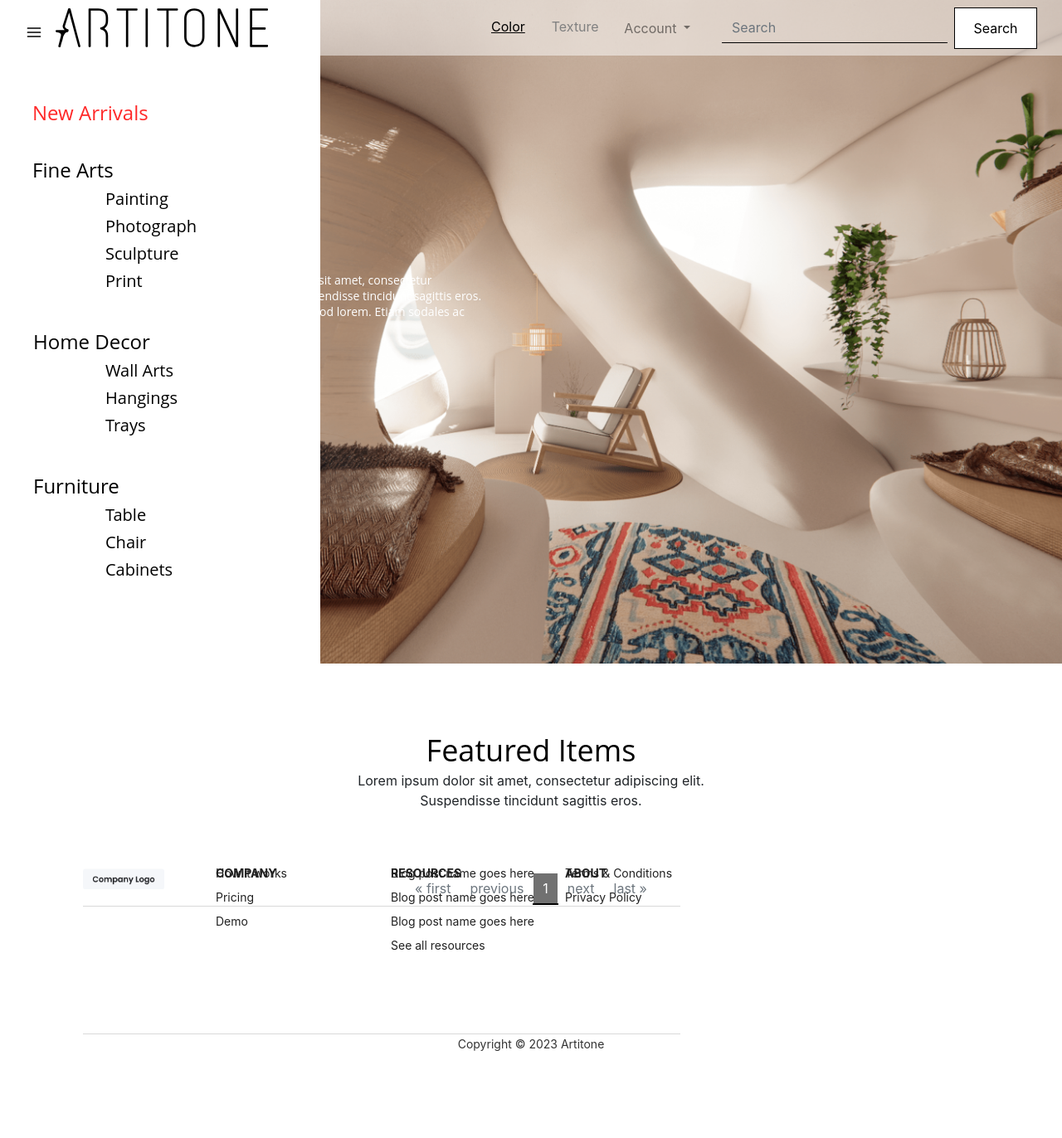
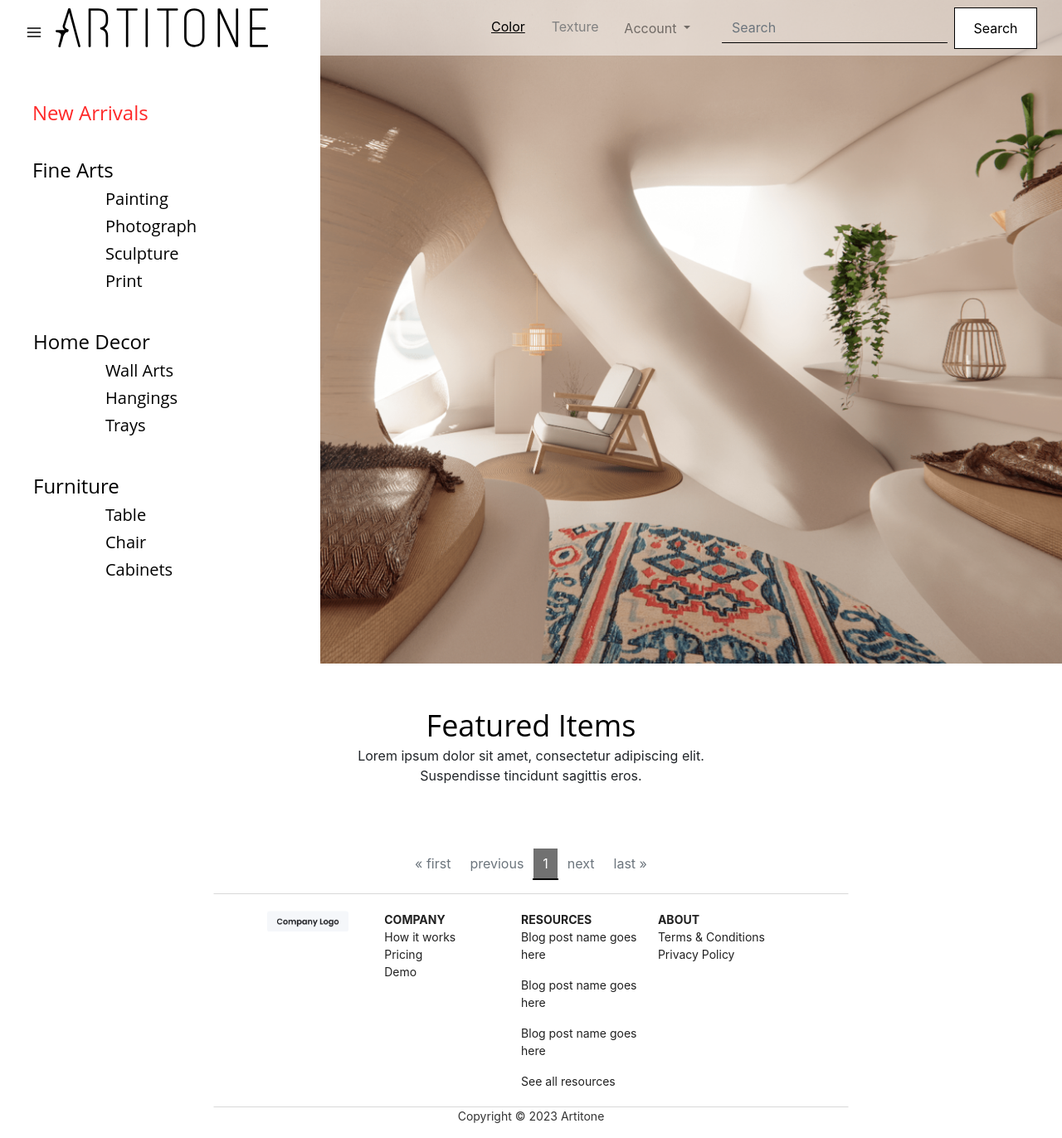
Before and after one commit to Artitone/ARTITONE, a Django app: page / in a window 1280 px wide; the page is wider, and only the part inside the window is pictured. Shown: that part at 83% size. Before the commit the page ends 1267 px from the top of that part, so only its background shows below. Run offline with Django 3.2, Linux system fonts and the light colour scheme; data comes from the database, SQL or seed files in the repository; data that the repository does not hold is empty; parts of the project's set-up code (start-up, migrations or seed data) failed here and were passed over; some libraries are stand-ins or nearby versions.

Commit message:
footer done, button done, text done, more responsive edit

```diff
--- a/artitone/static/css/style.css
+++ b/artitone/static/css/style.css
@@ -1,15 +1,17 @@
 .menu {
     background-color: #ffffff;
+    display: flex;
     flex-direction: row;
     justify-content: center;
-    height: 100vh;           /* 100% of the viewport height */
-    width: 100vw;            /* 100% of the viewport width */
 }
 
 .menu .div {
     background-color: #ffffff;
     width: 100%;
     position: relative;
+    display: flex;
+    flex-direction: column;
+    justify-content: center;
 }
 
 .menu .overlap-group {
@@ -410,19 +393,19 @@
 }
 
 .menu .container {
-    display: flex;          /* Use Flexbox */
+    display: flex; /* Use Flexbox */
     position: relative;
-    top: 80px;
     max-width: inherit;
+    margin-top: 50px;
     flex-direction: column; /* Stack the children vertically */
-    align-items: center;    /* Center children horizontally */
+    align-items: center; /* Center children horizontally */
     justify-content: flex-start; /* Align children to the top */
 }
 
 .menu .section-title {
     display: flex;
-    flex-direction: column;  /* Stack the children vertically */
-    align-items: center;     /* Center children horizontally */
+    flex-direction: column; /* Stack the children vertically */
+    align-items: center; /* Center children horizontally */
 }
 
 .menu .text-wrapper-8 {
@@ -539,8 +522,18 @@
 
 .menu .footer {
     position: relative;
-    height:10%;
-    background-color: transparent;
+    padding: 20px;
+    display: flex;
+    justify-content: center;
+    align-items: start; /* To ensure they align at the top */
+    flex-wrap: wrap; /* Ensures the items wrap onto the next line on smaller screens */
+    font-family: Arial, sans-serif;
+}
+
+.menu .content-2 {
+    flex: 0.15;
+    box-sizing: border-box; /* Ensures padding is included in the element's total width */
+
 }
 
 .menu .column {
@@ -555,39 +548,12 @@
 }
 
 .menu .logo-2 {
-    position: absolute;
-    /* width: 141px; */
     height: 25px;
     top: 20px;
-    left: 100px;
     object-fit: cover;
 }
 
-.menu .small-columns {
-    position: absolute;
-    width: 600px;
-    height: 161px;
-    top: 0;
-    left: 260px;
-}
-
-.menu .content-wrapper {
-    position: absolute;
-    width: 179px;
-    height: 116px;
-    top: 16px;
-    left: 0;
-}
-
-.menu .content-2 {
-    position: relative;
-    height: 116px;
-}
-
 .menu .text-wrapper-12 {
-    position: absolute;
-    width: 179px;
-    top: -1px;
     left: 0;
     font-family: "Inter", Helvetica;
     font-weight: 700;
@@ -597,41 +563,8 @@
     line-height: 21px;
 }
 
-.menu .footer-links {
-    width: 179px;
-    height: 79px;
-}
 
 .menu .link {
-    width: 179px;
-    top: -1px;
-    position: absolute;
-    left: 0;
-    font-family: "Inter", Helvetica;
-    font-weight: 400;
-    color: #212121;
-    font-size: 14px;
-    letter-spacing: 0;
-    line-height: 21px;
-}
-
-.menu .link-2 {
-    width: 179px;
-    top: 28px;
-    position: absolute;
-    left: 0;
-    font-family: "Inter", Helvetica;
-    font-weight: 400;
-    color: #212121;
-    font-size: 14px;
-    letter-spacing: 0;
-    line-height: 21px;
-}
-
-.menu .link-3 {
-    width: 179px;
-    top: 57px;
-    position: absolute;
     left: 0;
     font-family: "Inter", Helvetica;
     font-weight: 400;
@@ -649,92 +582,12 @@
     left: 211px;
 }
 
-.menu .content-3 {
-    position: relative;
-    height: 145px;
-}
-
-.menu .footer-links-2 {
-    height: 108px;
-    width: 179px;
-}
-
-.menu .link-4 {
-    width: 179px;
-    top: 86px;
-    position: absolute;
-    left: 0;
-    font-family: "Inter", Helvetica;
-    font-weight: 400;
-    color: #212121;
-    font-size: 14px;
-    letter-spacing: 0;
-    line-height: 21px;
-}
-
-.menu .column-2 {
-    position: absolute;
-    width: 179px;
-    height: 87px;
-    top: 16px;
-    left: 421px;
-}
-
-.menu .content-4 {
-    position: relative;
-    height: 87px;
-}
-
-.menu .footer-links-3 {
-    height: 50px;
-    width: 179px;
-}
-
-.menu .link-5 {
-    top: -1px;
-    white-space: nowrap;
-    position: absolute;
-    left: 0;
-    font-family: "Inter", Helvetica;
-    font-weight: 400;
-    color: #212121;
-    font-size: 14px;
-    letter-spacing: 0;
-    line-height: 21px;
-}
-
-.menu .link-6 {
-    top: 28px;
-    white-space: nowrap;
-    position: absolute;
-    left: 0;
-    font-family: "Inter", Helvetica;
-    font-weight: 400;
-    color: #212121;
-    font-size: 14px;
-    letter-spacing: 0;
-    line-height: 21px;
-}
-
-
-.menu .vector-2 {
-    left: 0;
-    position: relative;
-    height: 1px;
-    padding-left: 100px;
-}
-
 .menu .vector-3 {
-    top: 130px;
-    left: 0;
-    position: relative;
-    height: 1px;
-    padding-left: 100px;
+ width: 60%;
 }
 
 .menu .text {
     position: relative;
-    top: 121px;
     font-family: "Inter", Helvetica;
     font-weight: 400;
     color: #333333;
@@ -742,7 +595,6 @@
     letter-spacing: 0;
     line-height: 21px;
     white-space: nowrap;
-    text-align: center;
 }
 
 .menu .nav {
--- a/artitone/templates/index/index.html
+++ b/artitone/templates/index/index.html
@@ -23,23 +23,20 @@
             <div class="tab-pane fade show active" id="pills-home" role="tabpanel" aria-labelledby="pills-home-tab">
               <form id="searchbox" method="get" action="{% url 'home' %}">
                 <div class="overlap-group">
-
                     <div class="cotainter">
                         <div class="content">
                             <button type="submit" class="group"
                                     style="background:url({% static 'images/group-12-1.png' %}) no-repeat;border:none;background-size: 83px 83px;"
                                     name="color" value="modern"></button>
                             <p class="p-lorem-ipsum-dolor">
-                                Lorem ipsum dolor sit amet, consectetur adipiscing elit. Suspendisse tincidunt
-                                sagittis eros.
-                                Quisque quis euismod lorem. Etiam sodales ac felis id interdum.
+                                Classic Simplicity
                             </p>
                         </div>
                         <div class="actions">
                             <button class="button">
                                 <div class="text-wrapper">Explore</div>
                             </button>
-                        </div>
+                            <div class="input-grid">
                                 <input type="submit" class="img artitone-color-small"
                                        style="background:url({% static 'images/group-12.png' %}) no-repeat;background-size: 41px 41px;"
                                        name="color" value="bohemian"/>
@@ -53,7 +50,8 @@
                                        style="background:url({% static 'images/group-15.png' %}) no-repeat;background-size: 41px 41px;"
                                        name="color" value="minimalist"/>
                             </div>
-
+                        </div>
+                    </div>
                 </div>
             </form>
             </div>
@@ -67,8 +65,9 @@
                             </div>
                             <p class="p-lorem-ipsum-dolor">
                                 Lorem ipsum dolor sit amet, consectetur adipiscing elit. Suspendisse tincidunt
-                                sagittis eros. Quisque
-                                quis euismod lorem. Etiam sodales ac felis id interdum.
+                                sagittis eros.
+                                Quisque quis euismod lorem. Etiam sodales ac felis id interdum.
+
                             </p>
                         </div>
                         <div class="actions">
@@ -254,47 +253,41 @@
             </nav>
         </div>
 
-
+        <div style="display: flex; justify-content: center; align-items: center;flex-direction: row;">
+            <img class="vector-3" src="{% static 'images/vector-3.svg' %}">
+        </div>
         <footer class="footer">
-                <div class="column">
             <div class="logo-wrapper"><img class="logo-2" src="{% static 'images/logo.png' %}"/></div>
-                </div>
-                <div class="small-columns">
-                    <div class="content-wrapper">
             <div class="content-2">
                 <div class="text-wrapper-12">COMPANY</div>
                 <div class="footer-links">
                     <div class="link">How it works</div>
-                                <div class="link-2">Pricing</div>
-                                <div class="link-3">Demo</div>
+                    <div class="link">Pricing</div>
+                    <div class="link">Demo</div>
                 </div>
             </div>
-                    </div>
-                    <div class="div-wrapper">
-                        <div class="content-3">
+            <div class="content-2">
                 <div class="text-wrapper-12">RESOURCES</div>
                 <div class="footer-links-2">
                     <p class="link">Blog post name goes here</p>
-                                <p class="link-2">Blog post name goes here</p>
-                                <p class="link-3">Blog post name goes here</p>
-                                <div class="link-4">See all resources</div>
+                    <p class="link">Blog post name goes here</p>
+                    <p class="link">Blog post name goes here</p>
+                    <div class="link">See all resources</div>
                 </div>
             </div>
-                    </div>
-                    <div class="column-2">
-                        <div class="content-4">
+            <div class="content-2">
                 <div class="text-wrapper-12">ABOUT</div>
                 <div class="footer-links-3">
-                                <div class="link-5">Terms &amp; Conditions</div>
-                                <div class="link-6">Privacy Policy</div>
+                    <div class="link">Terms &amp; Conditions</div>
+                    <div class="link">Privacy Policy</div>
                 </div>
             </div>
+        </footer>
+
+        <div style="display: flex; justify-content: center; align-items: center;flex-direction: column;">
+            <img class="vector-3" src="{% static 'images/vector-3.svg' %}">
+            <p class="text">Copyright © 2023 Artitone</p>
         </div>
-                </div>
-            <img class="vector-2" src="{% static 'images/vector-3.svg' %}"/>
-            <img class="vector-3" src="{% static 'images/vector-3.svg' %}"/>
-            <p class="text">Copyright © 2023 Artitone</p>
-        </footer>
     </div>
 </div>
 {% load crispy_forms_tags %}
```
Also changed, not shown: other parts of artitone/static/css/style.css (+15 -34 lines), artitone/artitone/settings.py (+4 -9 lines). Lines whose indentation alone changed are shown as unchanged.
